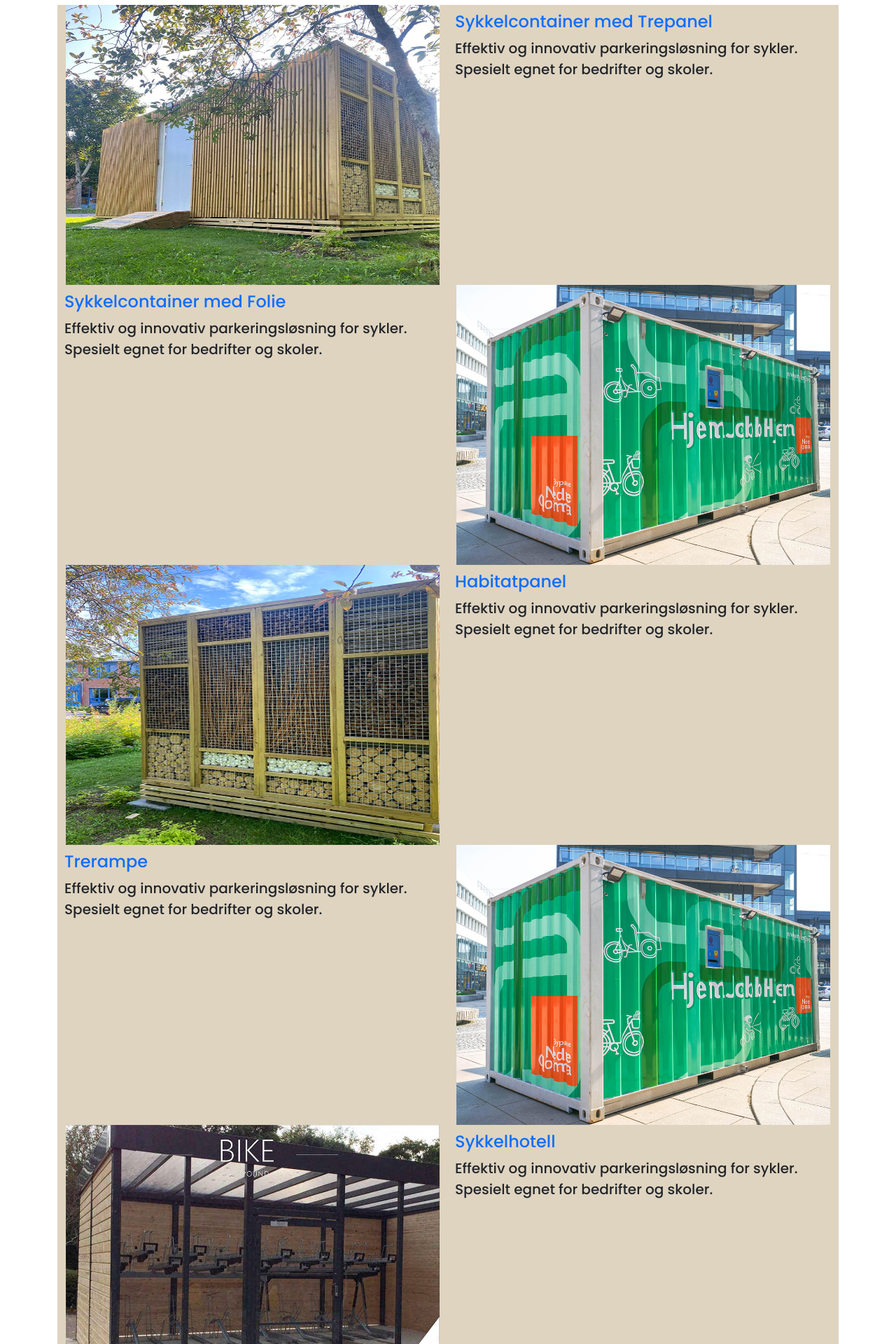
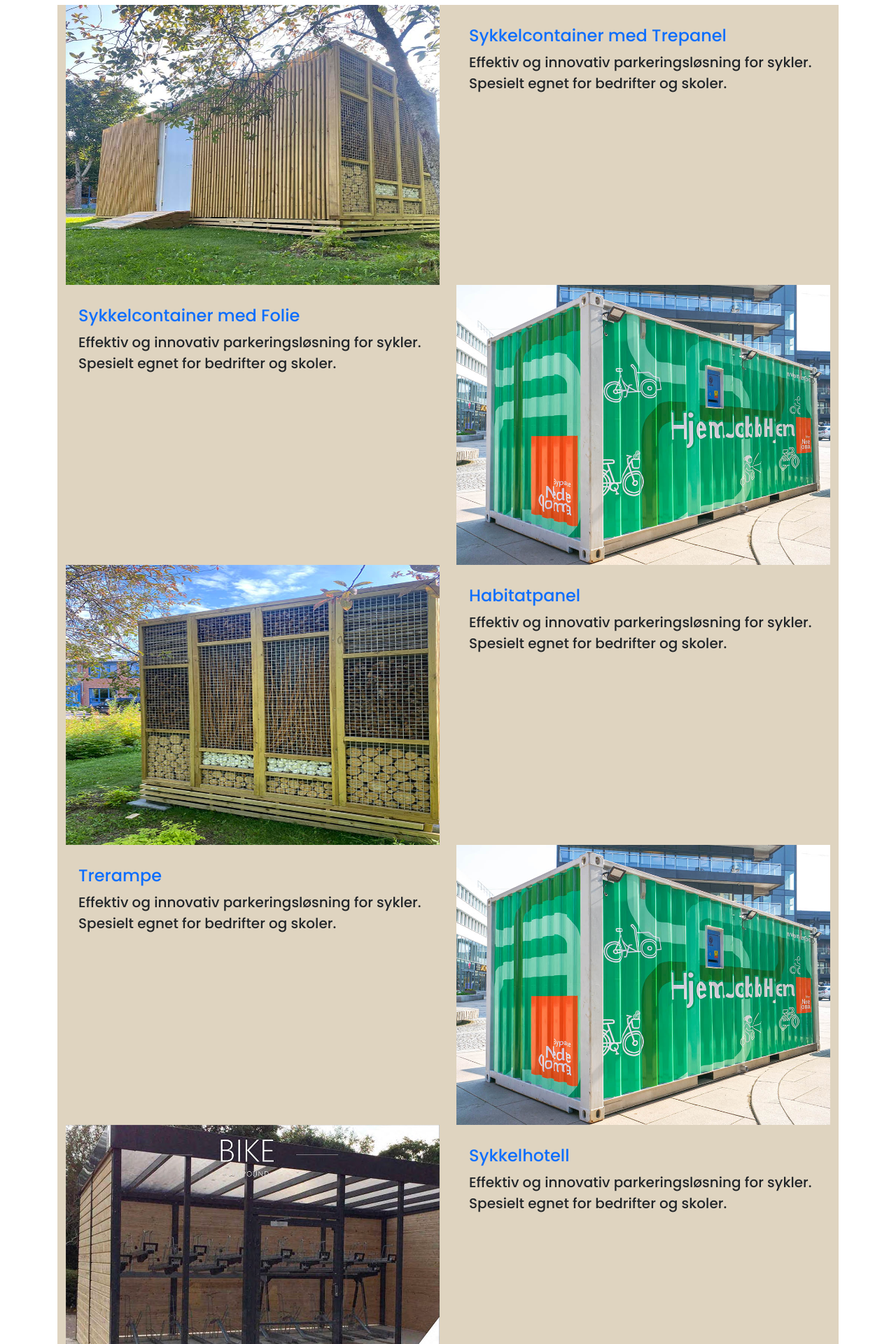
Before and after one commit to Noroff-FEU-Assignments/project-exam-2-lonsoien, a React (Create React App) app in the folder project-exam-2-lonsoien/: page / in a window 1280 px wide. Shown: the part 880-2800 px from the top of the page at 70% size. Built offline with nearby package versions, Linux system fonts and the light colour scheme; a web font is replaced by a local one.

Commit message:
styling jsx

```diff
--- a/project-exam-2-lonsoien/src/components/about/About.js
+++ b/project-exam-2-lonsoien/src/components/about/About.js
@@ -27,7 +27,7 @@ export default function About() {
             <div className="row" style={{textAlign: "center"}}>
         <div className="col-md-6 col sm-6">
             <div className="profile-img">
-            <img style={{borderRadius: "20%", width: "240px", height: "310px"}}
+            <img style={{borderRadius: "20%", width: "270px", height: "350px"}}
               src={Benedicte}
               alt="persona contact"
             />
@@ -38,9 +38,9 @@ export default function About() {
             </div>
             </div>
 
-            <div className="col-md-6 col sm-6">
+            <div className="col-md-6 col sm-4">
             <div className="profile-img">
-            <img style={{borderRadius: "20%", width: "240px", height: "310px"}}
+            <img style={{borderRadius: "20%", width: "270px", height: "350px"}}
               src={Mathias}
               alt="persona contact"
             />
@@ -55,3 +55,6 @@ export default function About() {
   </>
   );
 }
+
+// <div class="row row-cols-2">
+// <div class="col">
--- a/project-exam-2-lonsoien/src/components/home/Home.js
+++ b/project-exam-2-lonsoien/src/components/home/Home.js
@@ -42,14 +42,14 @@ function Home() {
             />
             </Col>
 
-            <Col md={6} className="trepanel" style={{padding: "10px"}}>
+            <Col md={6} className="trepanel" style={{padding: "30px"}}>
             <Link to="/ContainerTrepanel" className="text-decoration-none">
                 <h4>Sykkelcontainer med Trepanel</h4>
                 </Link>
                 <p style={{fontSize: "20px"}}>Effektiv og innovativ parkeringsløsning for sykler. Spesielt egnet for bedrifter og skoler.</p>
             </Col>
 
-            <Col md={6} style={{padding: "10px"}}>
+            <Col md={6} style={{padding: "30px"}}>
             <Link to="/ContainerFolie" className="text-decoration-none">
             <h4>Sykkelcontainer med Folie</h4>
                 </Link>
@@ -70,14 +70,14 @@ function Home() {
             />
             </Col>
 
-            <Col md={6} style={{padding: "10px"}}>
+            <Col md={6} style={{padding: "30px"}}>
             <Link to="/Habitatpanel" className="text-decoration-none">
             <h4>Habitatpanel</h4>
                 </Link>
                 <p style={{fontSize: "20px"}}>Effektiv og innovativ parkeringsløsning for sykler. Spesielt egnet for bedrifter og skoler.</p>
             </Col>
 
-            <Col md={6} style={{padding: "10px"}}>
+            <Col md={6} style={{padding: "30px"}}>
             <Link to="/Trerampe" className="text-decoration-none">
             <h4>Trerampe</h4>
                 </Link>
@@ -98,7 +98,7 @@ function Home() {
             />
             </Col>
 
-            <Col md={6} style={{padding: "10px"}}>
+            <Col md={6} style={{padding: "30px"}}>
             <Link to="/Sykkelhotell" className="text-decoration-none">
             <h4>Sykkelhotell</h4>
                 </Link>
@@ -110,32 +110,28 @@ function Home() {
 
         <h3>NOEN AV VÅRE KUNDER</h3>
         <Container>
-          <Row xs={4}>
+          <Row xs={4} style={{paddingLeft: "50px"}}>
             <Col>
-            <img
-            className="d-block w-50"
+            <img className="d-block w-50" style={{padding: "15px", margin: "10px"}}
               src={oslologo}
               alt="Oslo-community Logo"
             />
             </Col>
             <Col>
-            <img
-              className="d-block w-50"
+            <img className="d-block w-50" style={{padding: "15px", margin: "10px"}}
               src={Vikenlogo}
               alt="Viken-community Logo"
             />
             </Col>
             <Col>
-            <img
-              className="d-block w-50"
+            <img className="d-block w-50" style={{padding: "15px", margin: "10px"}}
               src={fafologo}
               alt="Fafo Logo"
             />
             </Col>
 
             <Col>
-            <img
-              className="d-block w-50"
+            <img className="d-block w-50" style={{padding: "15px", margin: "10px"}}
               src={kringsjalogo}
               alt="Kringsjå School Logo"
             />
--- a/project-exam-2-lonsoien/src/components/layout/Menu.js
+++ b/project-exam-2-lonsoien/src/components/layout/Menu.js
@@ -10,7 +10,7 @@ function Menu() {
         <>
         <Navbar sticky="top" bg="light" expand="lg">
       <Container>
-        <Navbar.Brand href="#home">
+        <Navbar.Brand href="/">
           <img src={Environmentlogo} alt="brand logo" style={{width: "3.5rem"}}/>
         </Navbar.Brand>
         <Navbar.Toggle aria-controls="basic-navbar-nav" />
```
